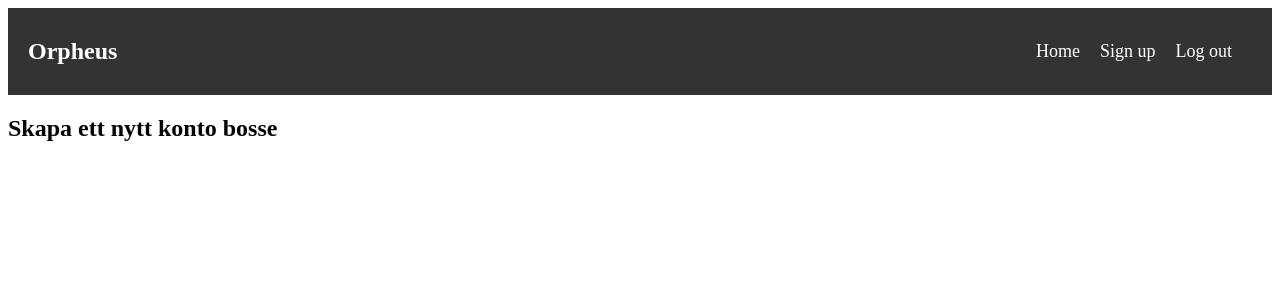
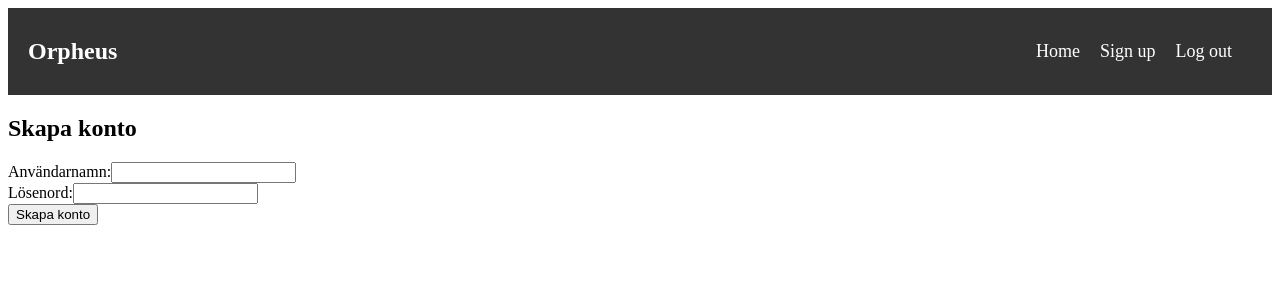
Before and after one commit to berglund10/Orpheus, a React app in the folder frontend/: page /signup in a window 1280 px wide. Shown: the top 300 px of the page. Built offline with nearby package versions, Linux system fonts and the light colour scheme; no server answers.

Commit message:
Added page for signup

```diff
--- a/frontend/src/pages/signup.js
+++ b/frontend/src/pages/signup.js
@@ -1,12 +1,44 @@
-import React from 'react';
-import { useContext } from 'react';
-import { UserContext } from '../App';
+import React, { useState } from "react";
 
 function SignupPage() {
-  const {user} = useContext(UserContext);
+  const [username, setUsername] = useState("");
+  const [password, setPassword] = useState("");
+  const [errorMessage, setErrorMessage] = useState("");
+
+  const createAccount = (e) => {
+    e.preventDefault();
+    if (true) {
+      console.log("Logik för att skapa konto här sen")
+    } else {
+      setErrorMessage("Kunde inte skapa användaren");
+    }
+  };
+
   return (
     <div>
-      <h2>Skapa ett nytt konto {user.username}</h2>
+      <h2>Skapa konto</h2>
+      <form onSubmit={createAccount}>
+        <div>
+          <label htmlFor="username">Användarnamn:</label>
+          <input
+            type="text"
+            id="username"
+            value={username}
+            onChange={(e) => setUsername(e.target.value)}
+          />
+        </div>
+        <div>
+          <label htmlFor="password">Lösenord:</label>
+          <input
+            type="password"
+            id="password"
+            value={password}
+            onChange={(e) => setPassword(e.target.value)}
+          />
+        </div>
+        {errorMessage && <p style={{ color: "red" }}>{errorMessage}</p>}
+        <button type="submit">Skapa konto</button>
+      </form>
     </div>
   );
 }
```
